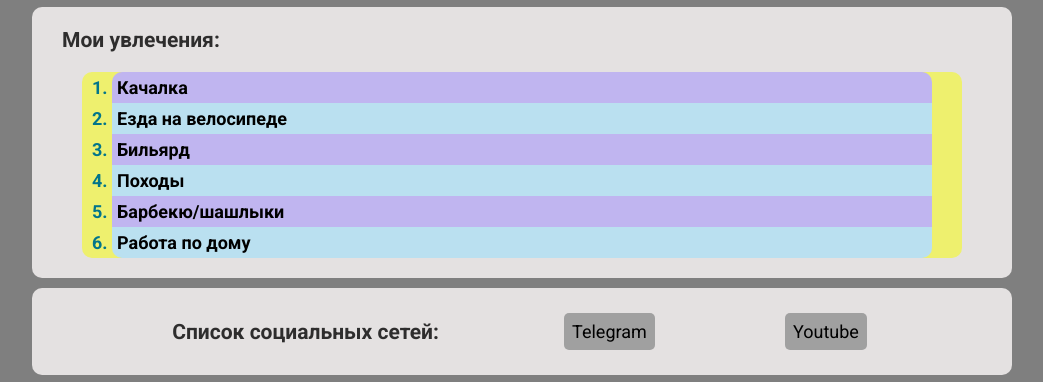
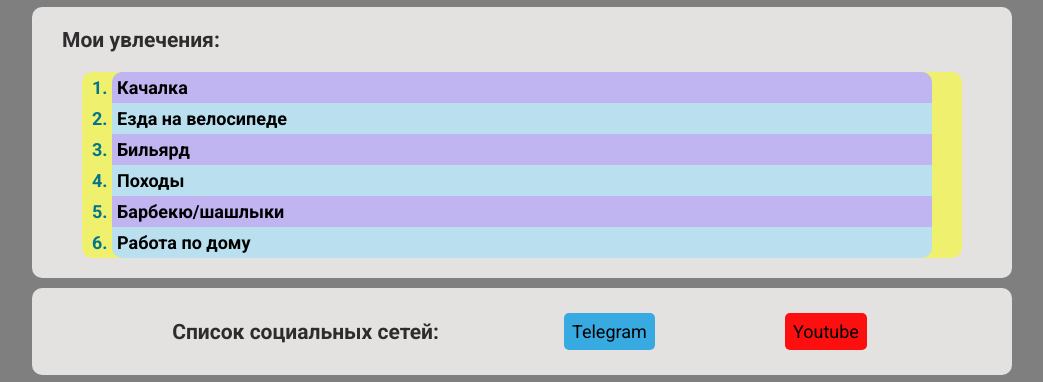
Before and after one commit to vintsan/result.school-22.12.2022, a plain HTML site: page index.html in a window 1280 px wide. Shown: the part 301-683 px from the top of the page, without its empty margins (118-1161 px from the left). Drawn offline with Linux system fonts and the light colour scheme.

Commit message:
добавил цвета для кнопок телеграм и ютуб

```diff
--- a/style.css
+++ b/style.css
@@ -119,9 +119,13 @@ p.social-networks {
 
 }
 
-.social h3 {
+.telegram {
+    background-color: #37aae2;
+}
+.youtube {
+    background-color: #fd0f0f;
+}
 
-}
 
 .telegram:visited {
     background-color: #b3b1b1;
```
